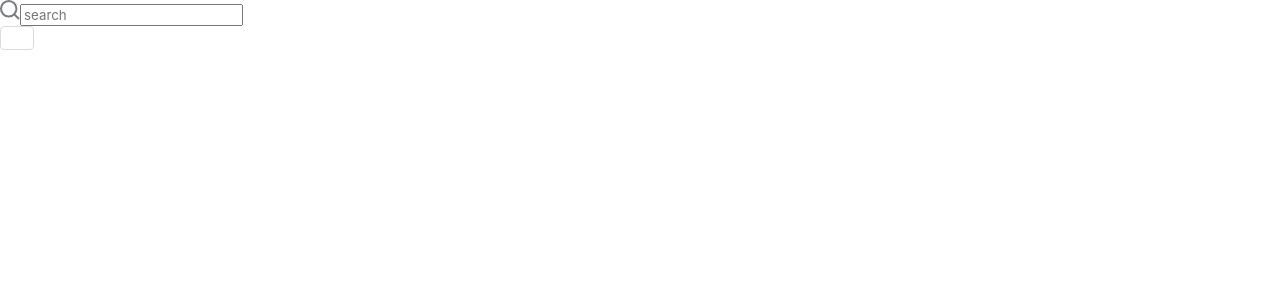
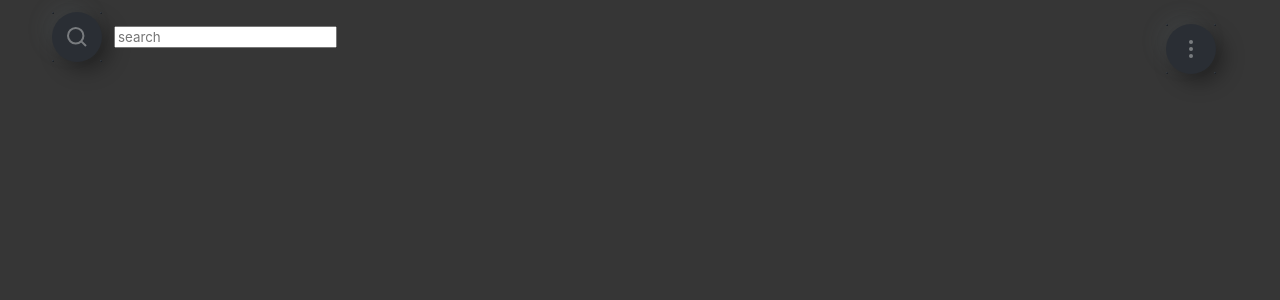
Before and after one commit to Maokei/mserver, a React (Create React App) app in the folder mclient/: page / in a window 1280 px wide. Shown: the top 300 px of the page. Built offline with nearby package versions, Linux system fonts and the light colour scheme.

Commit message:
add bulma cdn and sass

```diff
--- a/mclient/package.json
+++ b/mclient/package.json
@@ -9,6 +9,7 @@
     "@types/jest": "^26.0.15",
     "@types/react": "^17.0.0",
     "@types/react-dom": "^17.0.0",
+    "node-sass": "4",
     "react": "^17.0.2",
     "react-dom": "^17.0.2",
     "react-scripts": "4.0.3",
--- a/mclient/public/index.html
+++ b/mclient/public/index.html
@@ -29,7 +29,7 @@
             rel="stylesheet"
             href="https://cdn.jsdelivr.net/npm/bulma@0.9.3/css/bulma.min.css"
         />
-        <title>React App</title>
+        <title>Music App</title>
     </head>
     <body>
         <noscript>You need to enable JavaScript to run this app.</noscript>
--- a/mclient/src/App.css
+++ /dev/null
@@ -1,38 +0,0 @@
-.App {
-  text-align: center;
-}
-
-.App-logo {
-  height: 40vmin;
-  pointer-events: none;
-}
-
-@media (prefers-reduced-motion: no-preference) {
-  .App-logo {
-    animation: App-logo-spin infinite 20s linear;
-  }
-}
-
-.App-header {
-  background-color: #282c34;
-  min-height: 100vh;
-  display: flex;
-  flex-direction: column;
-  align-items: center;
-  justify-content: center;
-  font-size: calc(10px + 2vmin);
-  color: white;
-}
-
-.App-link {
-  color: #61dafb;
-}
-
-@keyframes App-logo-spin {
-  from {
-    transform: rotate(0deg);
-  }
-  to {
-    transform: rotate(360deg);
-  }
-}
--- /dev/null
+++ b/mclient/src/App.scss
@@ -0,0 +1,11 @@
+@import "./styles/header.scss";
+
+:root {
+    --color-dark: #2a2e34;
+}
+
+.app {
+    height: 100vh;
+    overflow-x: hidden;
+    padding: 3vh 5vw;
+}
--- a/mclient/src/App.tsx
+++ b/mclient/src/App.tsx
@@ -1,10 +1,10 @@
 import React from "react";
 import { Header } from "./components/Header";
-import "./App.css";
+import "./App.scss";
 
 function App() {
     return (
-        <div className="app is-dark">
+        <div className="app has-background-dark">
             <Header />
         </div>
     );
--- a/mclient/src/components/Header.tsx
+++ b/mclient/src/components/Header.tsx
@@ -5,21 +5,30 @@ import { ReactComponent as MoreIcon } from "../assets/union-vector.svg";
 
 export const Header = () => {
     return (
-        <header className="header">
+        <header className="columns header">
             {/* <div data-testid="back-btn" className="icon">
                 <BackIcon />
             </div> */}
 
-            <div data-testid="search-wrapper" className="wrapper">
-                <form data-testid="search" action="">
+            <div
+                data-testid="search-wrapper"
+                className="column is-four-fifths wrapper"
+            >
+                <div className="columns">
+                    <button className="icon">
                         <SearchIcon />
+                    </button>
+                    <form data-testid="search" action="" className="column">
                         <input type="text" placeholder="search" />
                     </form>
                 </div>
+            </div>
 
+            <div className="column show-more-wrapper">
                 <button data-testid="show-more" className="button icon">
                     <MoreIcon />
                 </button>
+            </div>
         </header>
     );
 };
--- /dev/null
+++ b/mclient/src/styles/header.scss
@@ -0,0 +1,18 @@
+.icon {
+    width: 50px;
+    height: 50px;
+    background: var(--color-dark);
+    border-radius: 50%;
+    border: 2px solid;
+    border-image-source: linear-gradient(
+        143.75deg,
+        #41464b 4.51%,
+        #191c21 82.12%
+    );
+    box-shadow: 8px 8px 20px 0px #0000005a, -8px -8px 20px 0px #7a86971a;
+}
+
+.show-more-wrapper {
+    display: flex;
+    justify-content: flex-end;
+}
```
Also changed, not shown: 2 other files (tests, documents, lock files or other folders). Lines whose indentation alone changed are shown as unchanged.
